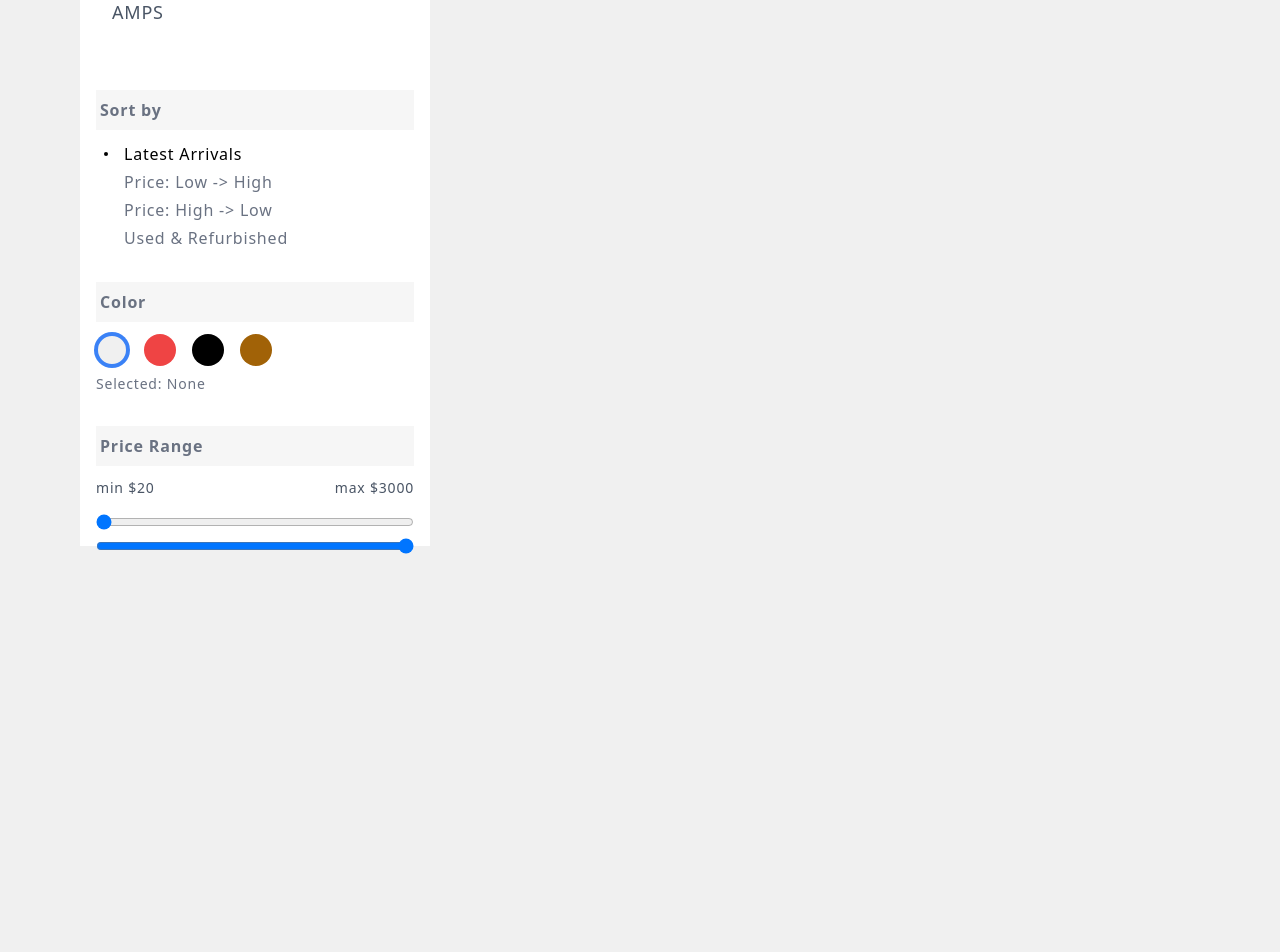
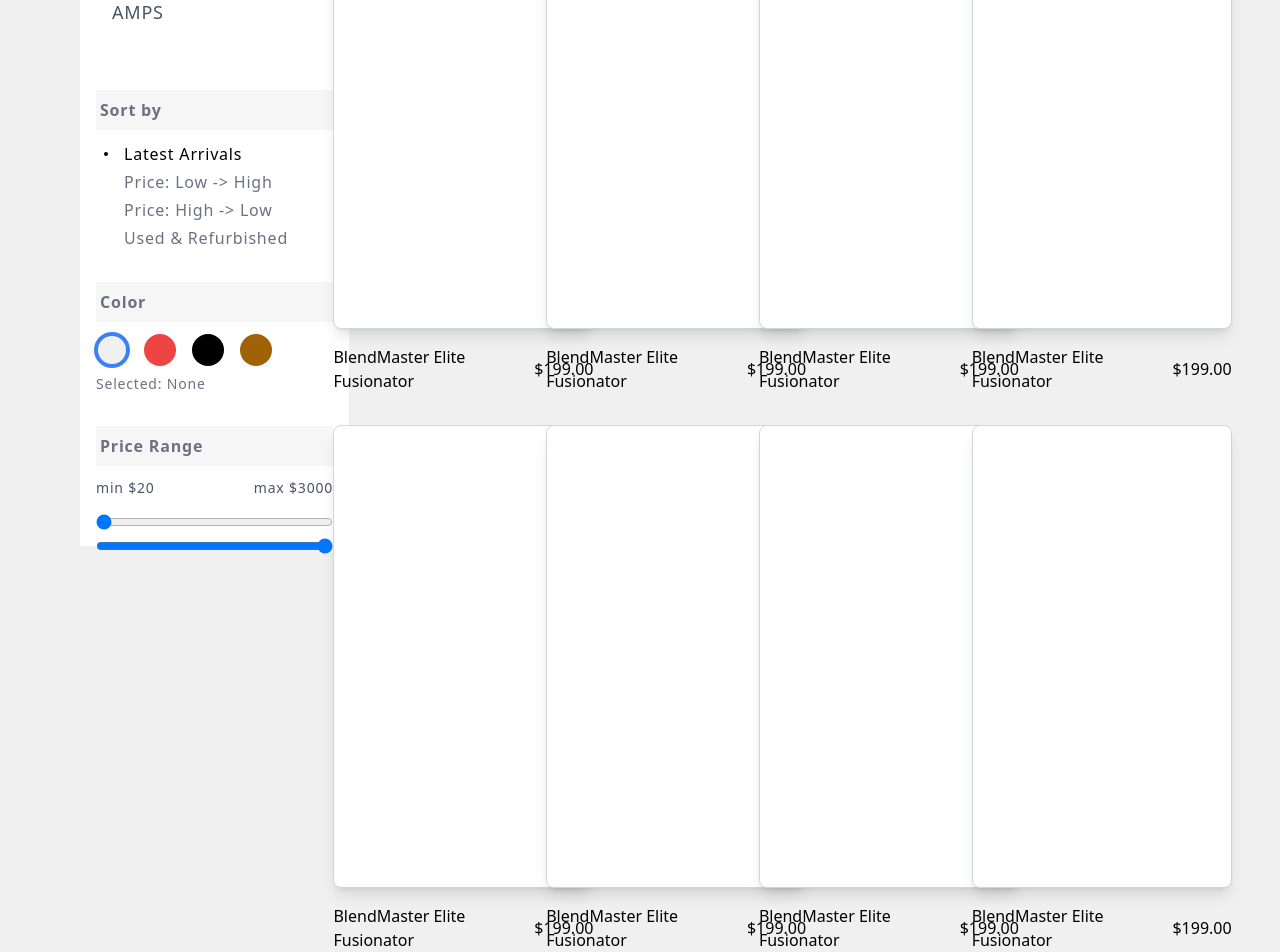
Before and after one commit to Alex-dev7/e-commerce_GuitarStore, a Next.js app: page /shop in a window 1280 px wide. Shown: the part 350-1302 px from the top of the page. Before the commit the page ends 904 px from the top, so only its background shows below. Built offline with nearby package versions, Linux system fonts and the light colour scheme.

Commit message:
card section

```diff
--- /dev/null
+++ b/app/(pages)/shop/components/CardsSection/CardsSection.tsx
@@ -0,0 +1,192 @@
+import Image from "next/image"
+
+function CardsSection() {
+  return (
+    <section className="w-full mt-12 ml-4">
+        <div className="pl-8 mb-8 text-4xl font-bold tracking-wide">
+            <h1>All products</h1>
+        </div>
+        <ul className="grid grid-cols-2 w-full place-items-center sm:grid-cols-3 md:grid-cols-4 gap-x-4 gap-y-8">
+            <li className="w-[260px] ">
+                <a className="group" href="#">
+                    <div>
+
+                        <div className="w-[260px] h-[463px] inset-0 object-cover object-center bg-white rounded-lg border border-gray-300 shadow-lg">
+
+                        </div>
+
+                        <div className="flex mt-4 justify-between">
+                            <p className="font-normal font-sans txt-medium text-ui-fg-subtle">
+                                BlendMaster Elite Fusionator
+                            </p>
+                            <div className="flex items-center gap-x-2">
+
+                                <p className="font-normal font-sans txt-medium text-ui-fg-interactive">
+                                    $199.00
+                                </p>
+                            </div>
+                        </div>
+                    </div>
+                </a>
+            </li>
+            <li className="w-[260px] ">
+                <a className="group" href="#">
+                    <div>
+
+                        <div className="w-[260px] h-[463px] inset-0 object-cover object-center bg-white rounded-lg border border-gray-300 shadow-lg">
+
+                        </div>
+
+                        <div className="flex mt-4 justify-between">
+                            <p className="font-normal font-sans txt-medium text-ui-fg-subtle">
+                                BlendMaster Elite Fusionator
+                            </p>
+                            <div className="flex items-center gap-x-2">
+
+                                <p className="font-normal font-sans txt-medium text-ui-fg-interactive">
+                                    $199.00
+                                </p>
+                            </div>
+                        </div>
+                    </div>
+                </a>
+            </li>
+            <li className="w-[260px] ">
+                <a className="group" href="#">
+                    <div>
+
+                        <div className="w-[260px] h-[463px] inset-0 object-cover object-center bg-white rounded-lg border border-gray-300 shadow-lg">
+
+                        </div>
+
+                        <div className="flex mt-4 justify-between">
+                            <p className="font-normal font-sans txt-medium text-ui-fg-subtle">
+                                BlendMaster Elite Fusionator
+                            </p>
+                            <div className="flex items-center gap-x-2">
+
+                                <p className="font-normal font-sans txt-medium text-ui-fg-interactive">
+                                    $199.00
+                                </p>
+                            </div>
+                        </div>
+                    </div>
+                </a>
+            </li>
+            <li className="w-[260px] ">
+                <a className="group" href="#">
+                    <div>
+
+                        <div className="w-[260px] h-[463px] inset-0 object-cover object-center bg-white rounded-lg border border-gray-300 shadow-lg">
+
+                        </div>
+
+                        <div className="flex mt-4 justify-between">
+                            <p className="font-normal font-sans txt-medium text-ui-fg-subtle">
+                                BlendMaster Elite Fusionator
+                            </p>
+                            <div className="flex items-center gap-x-2">
+
+                                <p className="font-normal font-sans txt-medium text-ui-fg-interactive">
+                                    $199.00
+                                </p>
+                            </div>
+                        </div>
+                    </div>
+                </a>
+            </li>
+            <li className="w-[260px] ">
+                <a className="group" href="#">
+                    <div>
+
+                        <div className="w-[260px] h-[463px] inset-0 object-cover object-center bg-white rounded-lg border border-gray-300 shadow-lg">
+
+                        </div>
+
+                        <div className="flex mt-4 justify-between">
+                            <p className="font-normal font-sans txt-medium text-ui-fg-subtle">
+                                BlendMaster Elite Fusionator
+                            </p>
+                            <div className="flex items-center gap-x-2">
+
+                                <p className="font-normal font-sans txt-medium text-ui-fg-interactive">
+                                    $199.00
+                                </p>
+                            </div>
+                        </div>
+                    </div>
+                </a>
+            </li>
+            <li className="w-[260px] ">
+                <a className="group" href="#">
+                    <div>
+
+                        <div className="w-[260px] h-[463px] inset-0 object-cover object-center bg-white rounded-lg border border-gray-300 shadow-lg">
+
+                        </div>
+
+                        <div className="flex mt-4 justify-between">
+                            <p className="font-normal font-sans txt-medium text-ui-fg-subtle">
+                                BlendMaster Elite Fusionator
+                            </p>
+                            <div className="flex items-center gap-x-2">
+
+                                <p className="font-normal font-sans txt-medium text-ui-fg-interactive">
+                                    $199.00
+                                </p>
+                            </div>
+                        </div>
+                    </div>
+                </a>
+            </li>
+            <li className="w-[260px] ">
+                <a className="group" href="#">
+                    <div>
+
+                        <div className="w-[260px] h-[463px] inset-0 object-cover object-center bg-white rounded-lg border border-gray-300 shadow-lg">
+
+                        </div>
+
+                        <div className="flex mt-4 justify-between">
+                            <p className="font-normal font-sans txt-medium text-ui-fg-subtle">
+                                BlendMaster Elite Fusionator
+                            </p>
+                            <div className="flex items-center gap-x-2">
+
+                                <p className="font-normal font-sans txt-medium text-ui-fg-interactive">
+                                    $199.00
+                                </p>
+                            </div>
+                        </div>
+                    </div>
+                </a>
+            </li>
+            <li className="w-[260px] ">
+                <a className="group" href="#">
+                    <div>
+
+                        <div className="w-[260px] h-[463px] inset-0 object-cover object-center bg-white rounded-lg border border-gray-300 shadow-lg">
+
+                        </div>
+
+                        <div className="flex mt-4 justify-between">
+                            <p className="font-normal font-sans txt-medium text-ui-fg-subtle">
+                                BlendMaster Elite Fusionator
+                            </p>
+                            <div className="flex items-center gap-x-2">
+
+                                <p className="font-normal font-sans txt-medium text-ui-fg-interactive">
+                                    $199.00
+                                </p>
+                            </div>
+                        </div>
+                    </div>
+                </a>
+            </li>
+        </ul>
+    </section>
+
+  );
+}
+
+export default CardsSection
--- a/app/(pages)/shop/page.tsx
+++ b/app/(pages)/shop/page.tsx
@@ -1,12 +1,13 @@
 import React from "react";
 import SidePanel from "./components/SidePanel";
+import CardsSection from "./components/CardsSection/CardsSection";
 
 function Shop() {
     return (
-    <main className="min-h-screen w-full flex justify-center">
+    <main className="min-h-screen w-full overflow-hidden flex justify-center">
         <div className=" w-7/8 max-w-[1550px] flex gap-0">
             <SidePanel />
-
+            <CardsSection />
         </div>
 
     </main>
```
